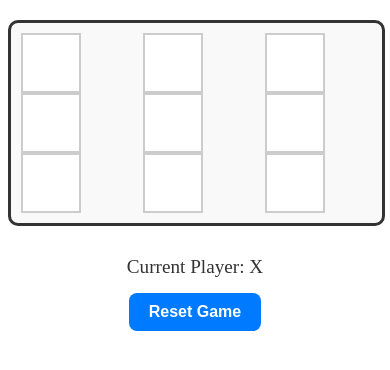
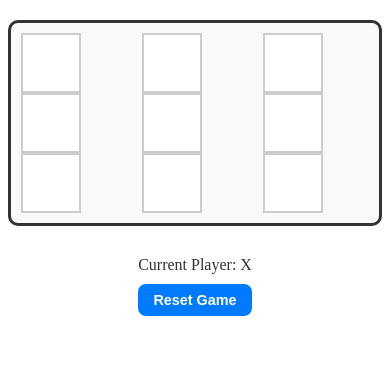
Before and after one commit to Ranjanase22/tic-tac-toe, an Angular app: page / in a window 390 px wide. Shown: the top 370 px of the page. Built offline with nearby package versions, Linux system fonts and the light colour scheme.

Commit message:
responsive1

```diff
--- a/src/app/game/game.component.css
+++ b/src/app/game/game.component.css
@@ -3,8 +3,7 @@
   display: grid;
   grid-template-columns: repeat(3, 1fr);
   grid-gap: 15px; /* Space between cells */
-  max-width: 350px; /* Fixed max-width for larger screens */
-  width: 100%; /* Full width with max-width constraint */
+  max-width: 350px;
   margin: 40px auto;
   padding: 20px;
   background-color: #f9f9f9; /* very light grey */
@@ -53,50 +52,16 @@
   border-color: #c6c6c6;
 }
 
-/* Responsive adjustments */
-@media (max-width: 600px) {
-  .cell {
-      width: 80px; /* Adjust width for smaller screens */
-      height: 80px; /* Adjust height for smaller screens */
-      font-size: 1.5rem; /* Adjust font size for smaller screens */
-  }
-
-  .board {
-      max-width: 90vw; /* Reduce max-width for smaller screens */
-      padding: 10px;
-      margin: 20px auto; /* Adjust margin for smaller screens */
-      grid-template-columns: repeat(3, 1fr); /* Ensure 3 columns on small screens */
-  }
-}
-
-/* Extra responsive adjustments for very small screens */
-@media (max-width: 400px) {
-  .cell {
-      width: 60px; /* Further adjust width for very small screens */
-      height: 60px; /* Further adjust height for very small screens */
-      font-size: 1.2rem; /* Further adjust font size for very small screens */
-  }
-
-  .status p {
-      font-size: 1.2rem; /* Adjust font size for smaller screens */
-  }
-
-  .status button {
-      padding: 10px 20px; /* Adjust padding for smaller screens */
-      font-size: 1rem; /* Adjust font size for smaller screens */
-  }
-}
-
 /* Ensure content is centered and no overflow issues */
 .cell span {
-  line-height: 1;
-  height: 100%;
-  width: 100%;
+  line-height: 1; /* Adjust line-height for proper centering */
+  height: 100%; /* Ensure no vertical growth */
+  width: 100%; /* Ensure no horizontal growth */
   display: flex;
   justify-content: center;
   align-items: center;
-  color: inherit;
-  position: absolute;
+  color: inherit; /* Inherit color from parent cell */
+  position: absolute; /* Prevent text from shifting other cells */
   top: 0;
   left: 0;
 }
@@ -105,32 +70,75 @@
 .status {
   text-align: center;
   margin-top: 30px;
+}
 
-  p {
+.status p {
   font-size: 1.5rem; /* Increase font size for better visibility */
   margin: 15px 0; /* Increase margin for better spacing */
   color: #333; /* Darker color for improved readability */
 }
 
-  button {
+.status button {
   padding: 12px 25px; /* Increase padding for a larger button */
   font-size: 1.2rem; /* Increase font size for better readability */
   font-weight: bold;
   color: #fff;
   background-color: #007bff;
   border: none;
-      border-radius: 8px;
+  border-radius: 8px; /* Slightly larger border radius for a rounded appearance */
   cursor: pointer;
   transition: background-color 0.3s ease, box-shadow 0.3s ease;
-
-      &:hover {
-          background-color: #0056b3;
-          box-shadow: 0 6px 12px rgba(0, 0, 0, 0.2);
 }
 
-      &:focus {
+.status button:hover {
+  background-color: #0056b3;
+  box-shadow: 0 6px 12px rgba(0, 0, 0, 0.2); /* More pronounced shadow on hover */
+}
+
+.status button:focus {
   outline: none;
-          box-shadow: 0 0 6px rgba(0, 123, 255, 0.5);
+  box-shadow: 0 0 6px rgba(0, 123, 255, 0.5); /* Larger focus outline for accessibility */
+}
+
+/* Responsive adjustments */
+@media (max-width: 600px) {
+  .board {
+      grid-template-columns: repeat(3, 1fr);
+      max-width: 100%;
+      padding: 10px;
+      margin: 20px auto;
+  }
+
+  .cell {
+      width: 80px; /* Adjust size for smaller screens */
+      height: 80px;
+      font-size: 1.5rem; /* Reduce font size for smaller screens */
+  }
+
+  .status p {
+      font-size: 1.2rem; /* Adjust font size for smaller screens */
+      margin: 10px 0;
+  }
+
+  .status button {
+      padding: 10px 20px; /* Adjust button size for smaller screens */
+      font-size: 1rem;
   }
 }
+
+@media (max-width: 400px) {
+  .cell {
+      width: 60px; /* Further adjust size for very small screens */
+      height: 60px;
+      font-size: 1.2rem;
   }
+
+  .status p {
+      font-size: 1rem; /* Further adjust font size */
+  }
+
+  .status button {
+      padding: 8px 15px; /* Further adjust button size */
+      font-size: 0.9rem;
+  }
+}
```
Lines whose indentation alone changed are shown as unchanged.
